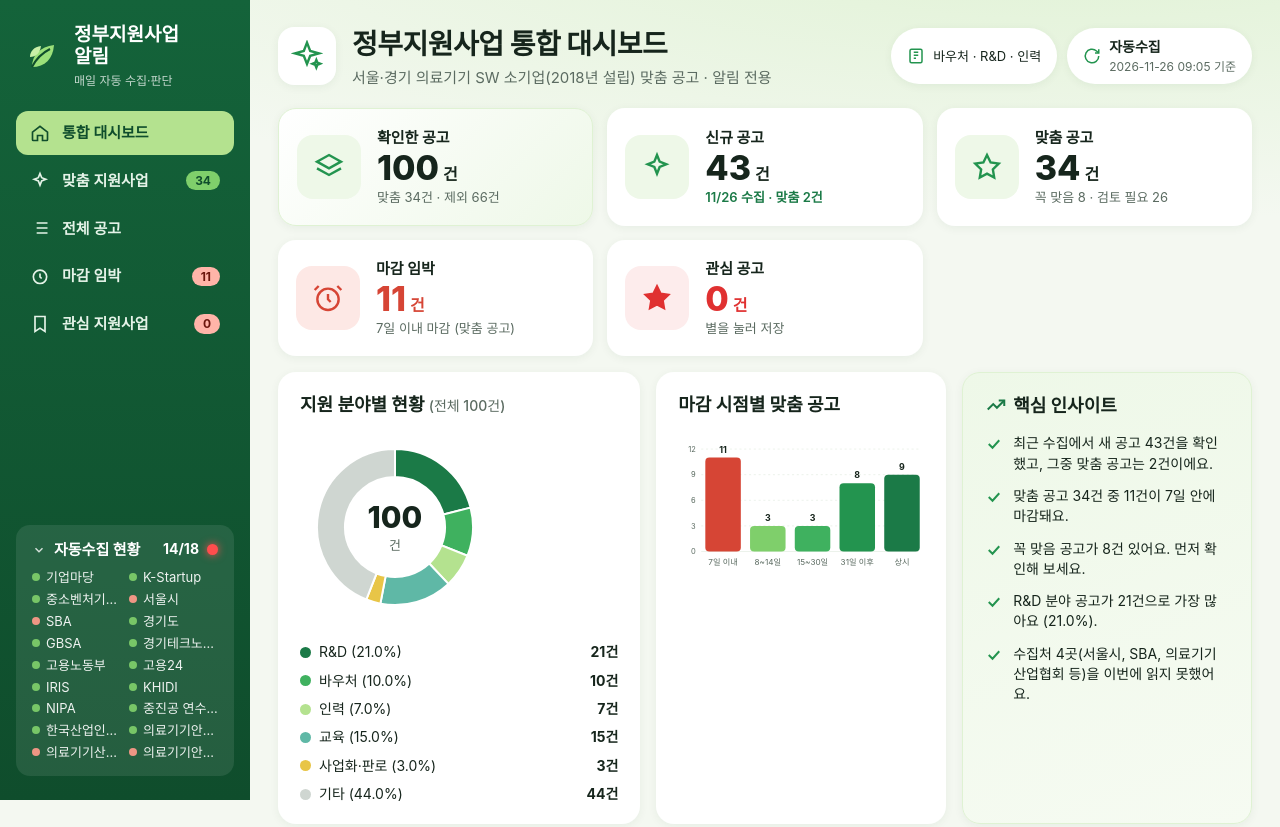
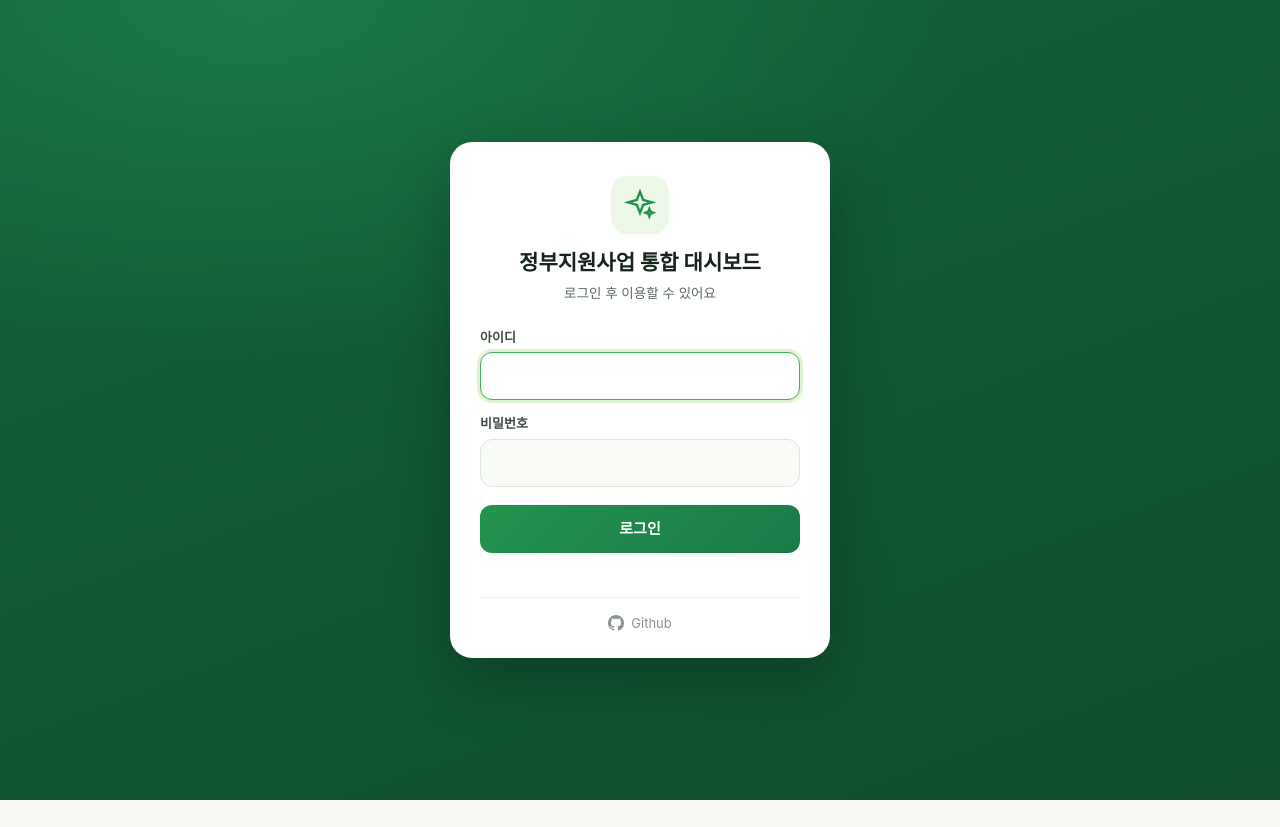
Before and after one commit to bledysl-creator/government-support-agent, a plain HTML site: page index.html in a window 1280 px wide. Shown: the top 827 px of the page. After the commit the page ends 800 px from the top, so only its background shows below. Drawn offline with Linux system fonts and the light colour scheme.

Commit message:
로그인 화면 추가 (대시보드·목록 공통, 계정은 해시로만 비교), 하단 로그아웃 링크
Co-Authored-By: Claude Opus 5.5 <noreply@anthropic.com>
Claude-Session: https://claude.ai/code/session_019d2ZC2BrQYFQctnLoVKQXE

```diff
--- /dev/null
+++ b/gate.js
@@ -0,0 +1,46 @@
+/* 간단한 로그인 화면. GitHub Pages는 공개 정적 사이트라 진짜 보안은 아니고 가림막 용도다.
+   계정 정보는 평문으로 두지 않고 SHA-256 해시로만 비교한다. */
+(function(){
+  var KEY = "gsaAuth", HASH = "da4c25a07e8a0293e4f493d7e12dc56d380d3d604f11fa603eec8db51c436247";
+  if (sessionStorage.getItem(KEY) === HASH) return;
+  document.documentElement.classList.add("locked");
+  var css = document.createElement("style");
+  css.textContent = [
+    "html.locked body>*:not(#gate){display:none!important}",
+    "#gate{position:fixed;inset:0;display:grid;place-items:center;padding:20px;background:radial-gradient(1200px 600px at 20% 0%,#1b7a47 0%,transparent 60%),linear-gradient(160deg,#14633a,#0f4d2c);font-family:'Pretendard','Apple SD Gothic Neo','Malgun Gothic','Noto Sans KR',-apple-system,sans-serif;z-index:9999}",
+    "#gate .box{width:100%;max-width:380px;background:#fff;border-radius:22px;padding:34px 30px 26px;box-shadow:0 20px 60px rgba(0,0,0,.25)}",
+    "#gate .logo{width:58px;height:58px;border-radius:16px;background:#eef8e8;display:grid;place-items:center;margin:0 auto 14px}",
+    "#gate h1{margin:0;text-align:center;font-size:21px;color:#16251c}",
+    "#gate p.sub{margin:6px 0 24px;text-align:center;color:#5b6b61;font-size:13.5px}",
+    "#gate label{display:block;font-size:13px;font-weight:600;color:#3d4d43;margin:0 0 6px}",
+    "#gate input{width:100%;box-sizing:border-box;border:1px solid #dfe8dc;border-radius:12px;padding:12px 14px;font:inherit;font-size:15px;margin-bottom:14px;background:#f8fbf6;outline:none}",
+    "#gate input:focus{border-color:#3fb15f;background:#fff;box-shadow:0 0 0 3px #dff2d3}",
+    "#gate button{width:100%;border:0;border-radius:12px;padding:13px;font:inherit;font-size:15px;font-weight:700;color:#fff;background:linear-gradient(135deg,#23944f,#1b7a47);cursor:pointer;margin-top:4px}",
+    "#gate button:hover{filter:brightness(1.07)}",
+    "#gate .err{min-height:20px;color:#d64535;font-size:13px;text-align:center;margin-top:10px}",
+    "#gate .gh{display:flex;align-items:center;justify-content:center;gap:7px;margin-top:14px;padding-top:16px;border-top:1px solid #eef2ec;color:#8a958e;font-size:13px}"
+  ].join("\n");
+  document.head.appendChild(css);
+  async function sha(s){ var b = await crypto.subtle.digest("SHA-256", new TextEncoder().encode(s)); return Array.from(new Uint8Array(b)).map(function(x){return x.toString(16).padStart(2,"0")}).join(""); }
+  function build(){
+    var g = document.createElement("div"); g.id = "gate";
+    g.innerHTML = '<form class="box" autocomplete="on">'
+      + '<div class="logo"><svg width="32" height="32" viewBox="0 0 24 24" fill="none" stroke="#23944f" stroke-width="1.8"><path d="M12 2l2.4 6.2L21 10l-6.6 1.8L12 18l-2.4-6.2L3 10l6.6-1.8z"/><path d="M19 15l.8 2 2 .8-2 .8-.8 2-.8-2-2-.8 2-.8z"/></svg></div>'
+      + '<h1>정부지원사업 통합 대시보드</h1><p class="sub">로그인 후 이용할 수 있어요</p>'
+      + '<label for="gId">아이디</label><input id="gId" name="username" autocomplete="username" required>'
+      + '<label for="gPw">비밀번호</label><input id="gPw" name="password" type="password" autocomplete="current-password" required>'
+      + '<button type="submit">로그인</button><div class="err" id="gErr"></div>'
+      + '<div class="gh"><svg width="16" height="16" viewBox="0 0 16 16" fill="currentColor"><path d="M8 0C3.58 0 0 3.58 0 8c0 3.54 2.29 6.53 5.47 7.59.4.07.55-.17.55-.38 0-.19-.01-.82-.01-1.49-2.01.37-2.53-.49-2.69-.94-.09-.23-.48-.94-.82-1.13-.28-.15-.68-.52-.01-.53.63-.01 1.08.58 1.23.82.72 1.21 1.87.87 2.33.66.07-.52.28-.87.51-1.07-1.78-.2-3.64-.89-3.64-3.95 0-.87.31-1.59.82-2.15-.08-.2-.36-1.02.08-2.12 0 0 .67-.21 2.2.82.64-.18 1.32-.27 2-.27.68 0 1.36.09 2 .27 1.53-1.04 2.2-.82 2.2-.82.44 1.1.16 1.92.08 2.12.51.56.82 1.27.82 2.15 0 3.07-1.87 3.75-3.65 3.95.29.25.54.73.54 1.48 0 1.07-.01 1.93-.01 2.2 0 .21.15.46.55.38A8.013 8.013 0 0016 8c0-4.42-3.58-8-8-8z"/></svg>Github</div>'
+      + '</form>';
+    document.body.appendChild(g);
+    g.querySelector("form").addEventListener("submit", async function(e){
+      e.preventDefault();
+      var h = await sha(document.getElementById("gId").value.trim() + "\n" + document.getElementById("gPw").value);
+      if (h === HASH){ sessionStorage.setItem(KEY, HASH); document.documentElement.classList.remove("locked"); g.remove(); }
+      else { document.getElementById("gErr").textContent = "아이디 또는 비밀번호가 맞지 않아요."; document.getElementById("gPw").value = ""; document.getElementById("gPw").focus(); }
+    });
+    document.getElementById("gId").focus();
+  }
+  if (document.body) build(); else document.addEventListener("DOMContentLoaded", build);
+})();
+window.gsaLogout = function(){ sessionStorage.removeItem("gsaAuth"); location.reload(); };
--- a/index.html
+++ b/index.html
@@ -4,6 +4,7 @@
 <meta charset="utf-8">
 <meta name="viewport" content="width=device-width, initial-scale=1">
 <title>정부지원사업 통합 대시보드</title>
+<script src="gate.js"></script>
 <style>
 :root{
   --g900:#0f4d2c;--g800:#14633a;--g700:#1b7a47;--g600:#23944f;--g500:#3fb15f;--g400:#7fcf6b;--g300:#b4e28f;--g200:#dff2d3;--g100:#eef8e8;--g50:#f6fbf2;
@@ -206,7 +207,7 @@ footer{color:var(--sub);font-size:12.5px;text-align:center;margin-top:24px;line-
     <div class="tablewrap"><table><thead><tr id="thead"><th><button class="sortb" data-k="v" type="button">판정<span class="sa"></span></button></th><th><button class="sortb" data-k="n" type="button">사업명<span class="sa"></span></button></th><th><button class="sortb" data-k="o" type="button">기관<span class="sa"></span></button></th><th><button class="sortb" data-k="d" type="button">마감<span class="sa"></span></button></th><th><button class="sortb" data-k="r" type="button">판단 사유<span class="sa"></span></button></th><th><button class="sortb" data-k="s" type="button">수집처<span class="sa"></span></button></th><th style="text-align:center"><button class="sortb" data-k="f" type="button">관심<span class="sa"></span></button></th></tr></thead><tbody id="tbody"></tbody></table></div>
   </section>
 
-  <footer>평일 09:00 자동갱신 및 알림 전용<br>만든이: JYK</footer>
+  <footer>평일 09:00 자동갱신 및 알림 전용<br>만든이: JYK · <a href="#" onclick="gsaLogout();return false" style="color:inherit">로그아웃</a></footer>
 </main>
 </div>
 
```
Also changed, not shown: list.html (+2 -1 lines).
